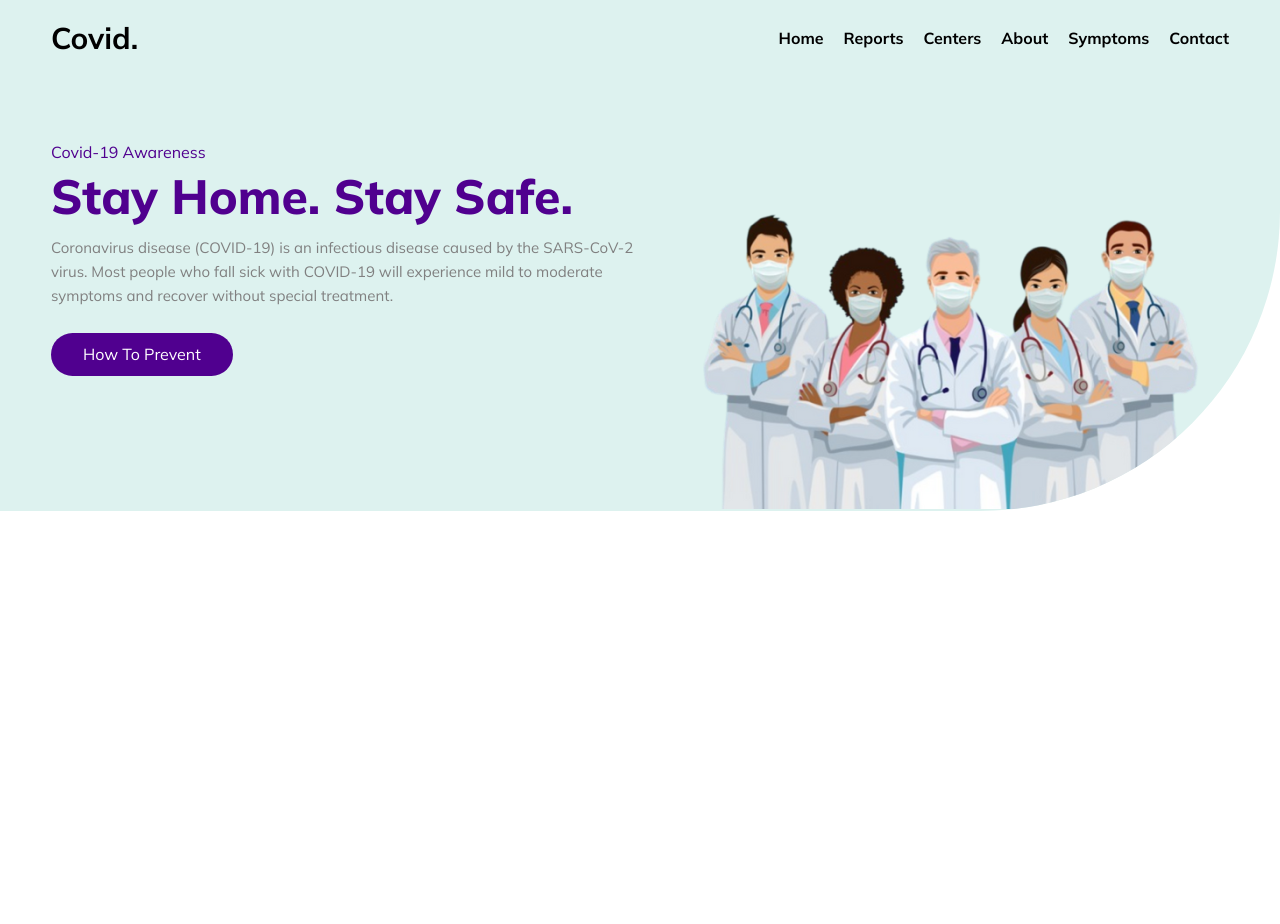
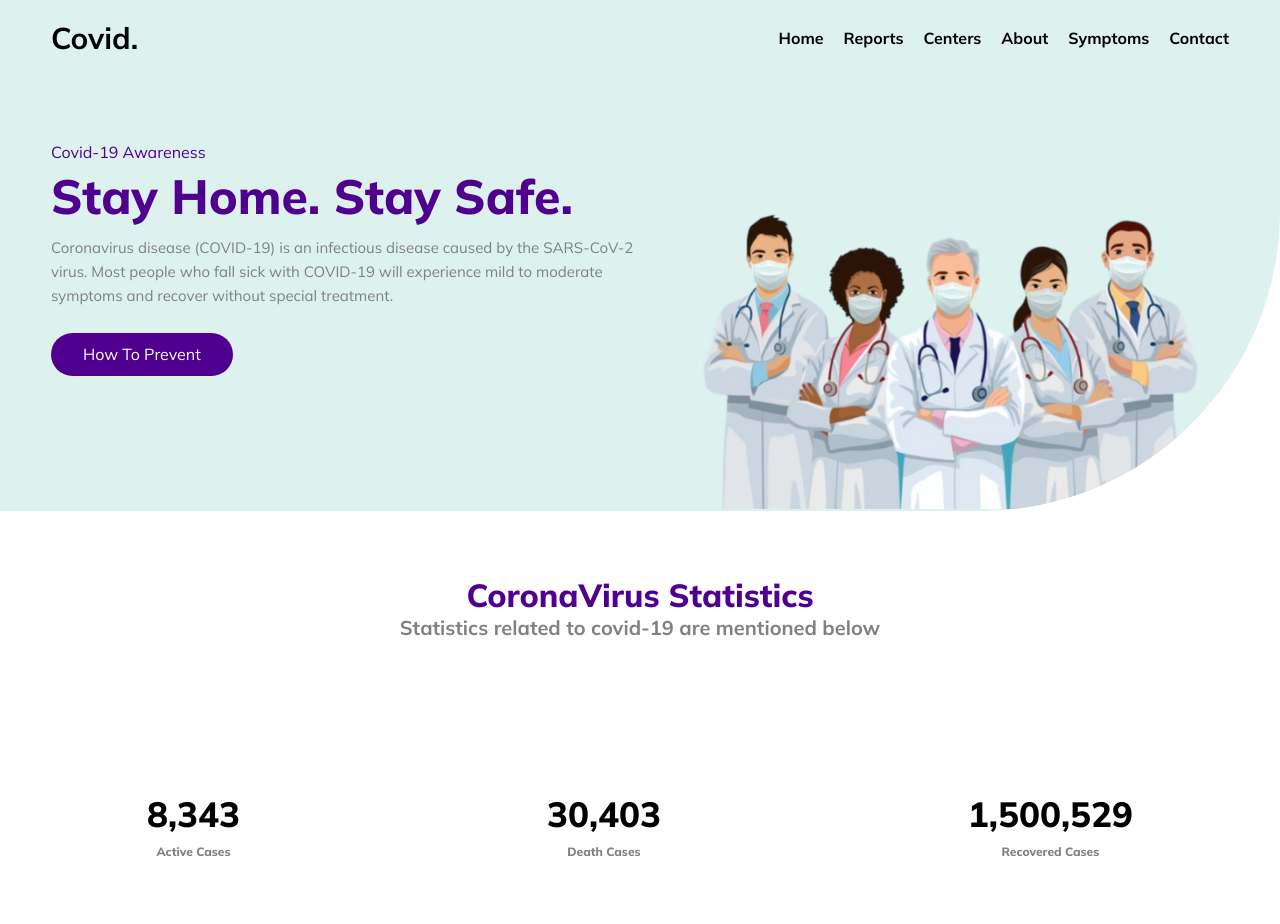
Before and after one commit to marif0025/covid-landing, a website built with webpack: page public/index.html in a window 1280 px wide. Before the commit the page ends 800 px from the top, so only its background shows below. Built offline with nearby package versions, Linux system fonts and the light colour scheme.

Commit message:
Section Stats Added

```diff
--- a/public/index.html
+++ b/public/index.html
@@ -45,6 +45,44 @@
         </div>
     </section>
 
+    <section class="section--stats">
+        <div class="container">
+            <h2 class="section--title">CoronaVirus Statistics</h2>
+            <p class="section--desc">Statistics related to covid-19 are mentioned below</p>
+
+            <ul class="stats">
+                <li class="stat">
+                    <i class="icon">
+                        <svg>
+                            <use xlink:href="#icon-stat"></use>
+                        </svg>
+                    </i>
+                    <span class="stat--data">8,343</span>
+                    <span class="stat--text">Active Cases</span>
+                </li>
+
+                <li class="stat">
+                    <i class="icon">
+                        <svg>
+                            <use xlink:href="#icon-stat"></use>
+                        </svg>
+                    </i>
+                    <span class="stat--data">30,403</span>
+                    <span class="stat--text">Death Cases</span>
+                </li>
+
+                <li class="stat">
+                    <i class="icon">
+                        <svg>
+                            <use xlink:href="#icon-stat"></use>
+                        </svg>
+                    </i>
+                    <span class="stat--data">1,500,529</span>
+                    <span class="stat--text">Recovered Cases</span>
+                </li>
+            </ul>
+        </div>
+    </section>
 </body>
 
 </html>
--- /dev/null
+++ b/resources/sass/base/_typography.scss
@@ -0,0 +1,22 @@
+h1,
+h2,
+h3,
+h4 {
+    color: var(--clr-brand-primary);
+    font-weight: 700;
+}
+
+.section--title {
+    font-size: 3.2rem;
+    font-weight: 800;
+    line-height: inherit;
+    text-align: center;
+}
+
+.section--desc {
+    color: var(--clr-text-default);
+    font-size: 2rem;
+    font-weight: 700;
+    line-height: inherit;
+    text-align: center;
+}
--- a/resources/sass/base/_utilities.scss
+++ b/resources/sass/base/_utilities.scss
@@ -49,3 +49,22 @@ button {
     font-family: inherit;
     outline: none;
 }
+
+.icon {
+    --size: 24px;
+
+    align-items: center;
+    color: inherit;
+    display: flex;
+    height: var(--size);
+    justify-content: center;
+    max-width: var(--size);
+    min-width: var(--size);
+    width: 100%;
+
+    svg {
+        fill: currentColor;
+        height: 100%;
+        width: 100%;
+    }
+}
--- a/resources/sass/style.scss
+++ b/resources/sass/style.scss
@@ -1,3 +1,3 @@
-@import './base/utilities', './base/buttons';
+@import './base/typography', './base/utilities', './base/buttons';
 
-@import './template-parts/section-hero';
+@import './template-parts/section-hero', './template-parts/section-stats';
--- /dev/null
+++ b/resources/sass/template-parts/_section-stats.scss
@@ -0,0 +1,36 @@
+.section--stats {
+    padding: 64px 0;
+}
+
+.stats {
+    align-items: flex-start;
+    display: flex;
+    justify-content: space-between;
+    margin-top: 90px;
+    padding: 0 96px;
+}
+
+.stat {
+    align-items: center;
+    display: flex;
+    flex-direction: column;
+
+    i {
+        --size: 50px;
+    }
+
+    &--data {
+        color: var(--clr-text-dark);
+        font-size: 35px;
+        font-weight: 800;
+        line-height: inherit;
+        margin-top: 12px;
+    }
+
+    &--text {
+        color: var(--clr-text-default);
+        font-size: 12px;
+        font-weight: 800;
+        margin-top: 8px;
+    }
+}
```
Also changed, not shown: resources/icons/icon-stat.svg (added).
